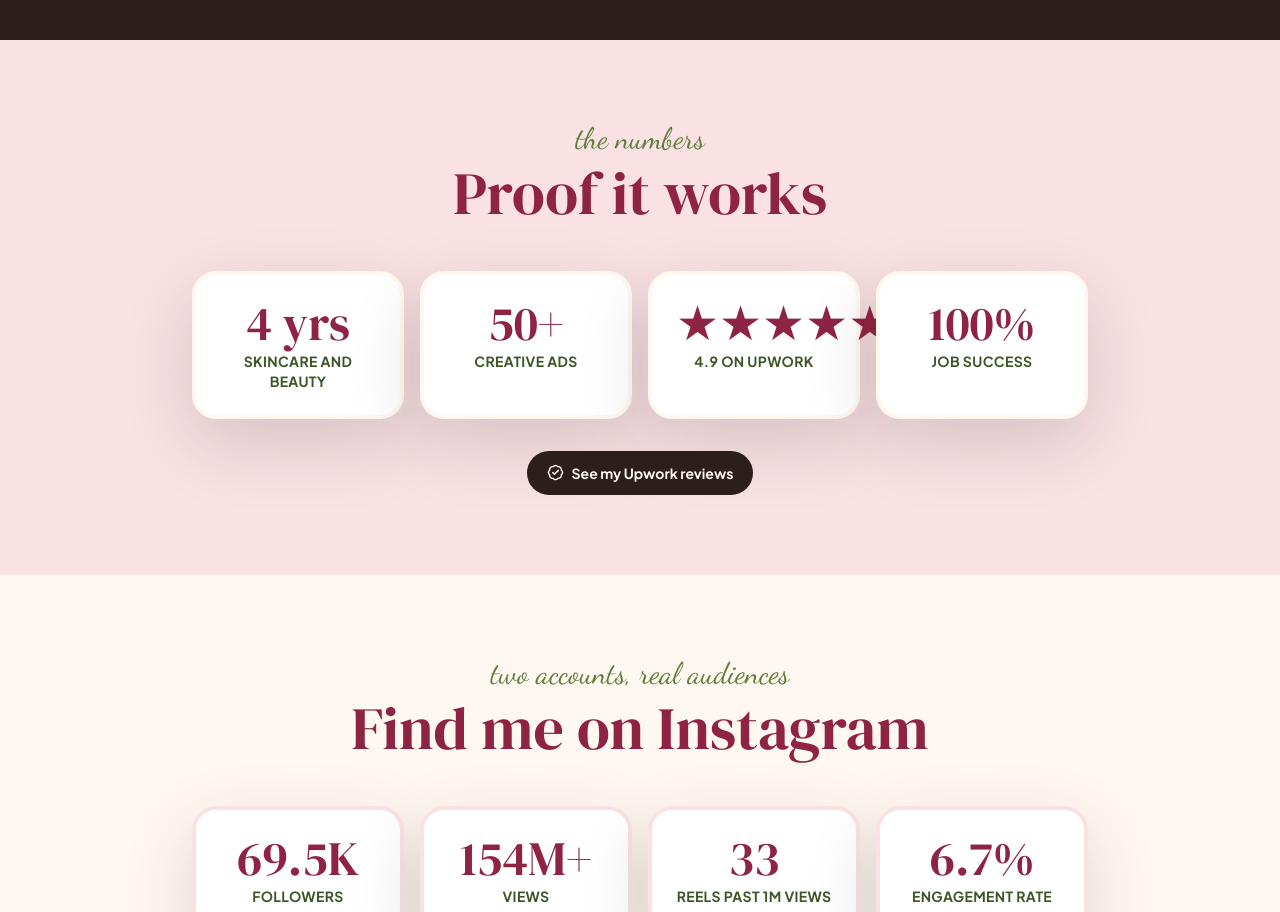
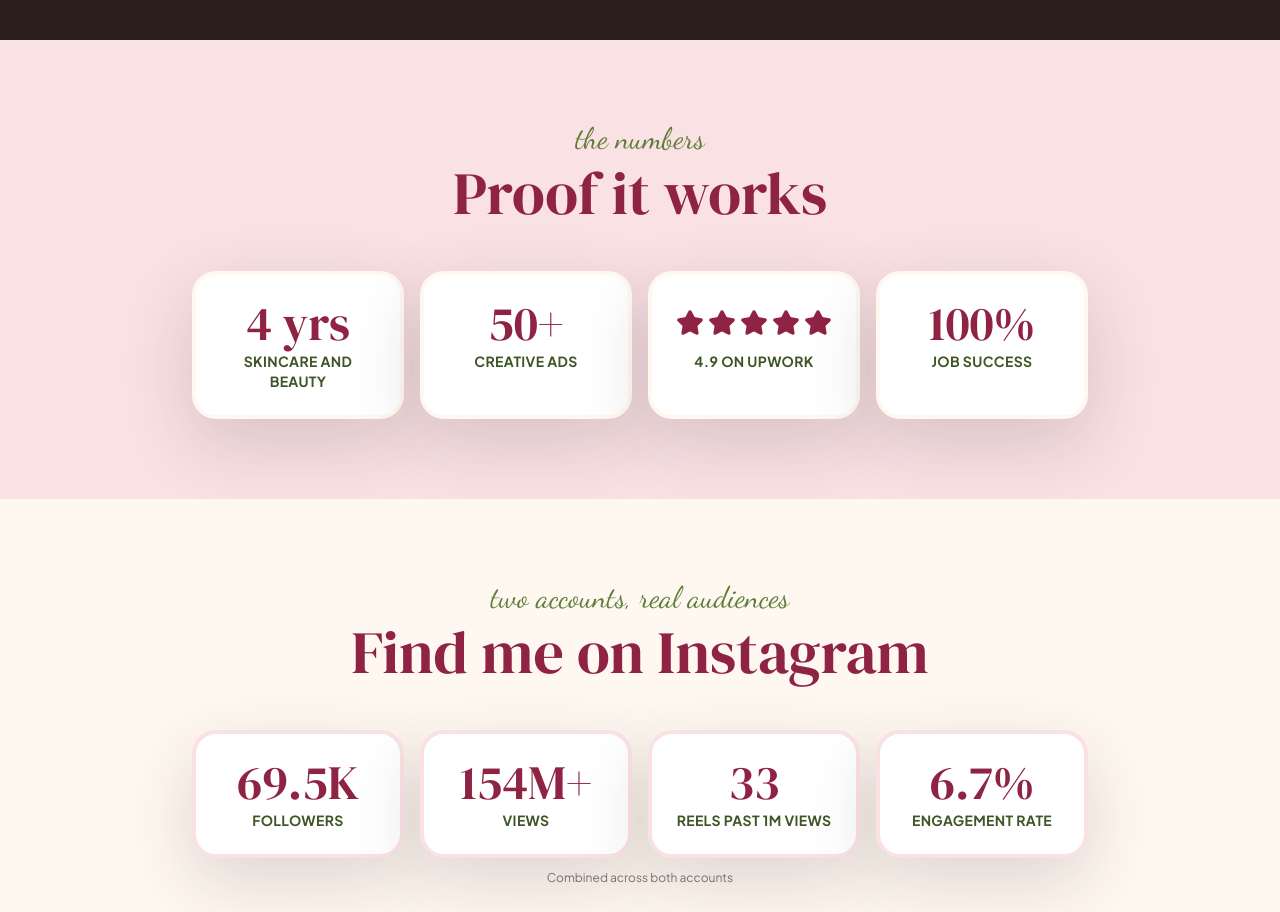
Before and after one commit to Assembler-Fourier/ugcbymysbah, a Next.js app: page / in a window 1280 px wide. Shown: the part 7660-8572 px from the top of the page. Built offline with nearby package versions, Linux system fonts and the light colour scheme.

Commit message:
Typing effect on Proof it works, stars fit the Upwork card, remove Upwork reviews button

```diff
--- a/app/globals.css
+++ b/app/globals.css
@@ -287,6 +287,27 @@ summary {
   }
 }
 
+/* ---------- Typing heading ---------- */
+
+.typing-cursor {
+  display: inline-block;
+  width: 0.06em;
+  height: 0.85em;
+  margin-left: 0.08em;
+  /* Cancels its own width so the cursor never pushes text onto a new line */
+  margin-right: -0.14em;
+  vertical-align: -0.05em;
+  background: currentColor;
+  transition: opacity 0.3s ease;
+  animation: cursor-blink 0.9s steps(1) infinite;
+}
+
+@keyframes cursor-blink {
+  50% {
+    background: transparent;
+  }
+}
+
 /* ---------- Services ---------- */
 
 .service-pill {
--- a/app/page.tsx
+++ b/app/page.tsx
@@ -14,6 +14,7 @@ import {
 import { BookMeButton } from "@/components/BookMeButton";
 import { PopInObserver } from "@/components/PopInObserver";
 import { SocialLogo, type SocialLogoName } from "@/components/SocialLogo";
+import { TypingTitle } from "@/components/TypingTitle";
 import {
   TestimonialRotator,
   type Testimonial,
@@ -120,7 +121,7 @@ const strengths = [
 const proofStats = [
   { value: "4 yrs", label: "skincare and beauty" },
   { value: "50+", label: "creative ads" },
-  { value: "★★★★★", label: "4.9 on Upwork" },
+  { value: "4.9", label: "4.9 on Upwork", stars: true },
   { value: "100%", label: "job success" },
 ];
 
@@ -293,11 +294,17 @@ function SectionTitle({
   script,
   title,
   light = false,
+  typing = false,
 }: {
   script: string;
   title: string;
   light?: boolean;
+  typing?: boolean;
 }) {
+  const titleClass = `font-display text-5xl leading-tight sm:text-6xl ${
+    light ? "text-cream" : "text-berry"
+  }`;
+
   return (
     <div data-pop className="text-center">
       <p
@@ -307,13 +314,11 @@ function SectionTitle({
       >
         {script}
       </p>
-      <h2
-        className={`font-display text-5xl leading-tight sm:text-6xl ${
-          light ? "text-cream" : "text-berry"
-        }`}
-      >
-        {title}
-      </h2>
+      {typing ? (
+        <TypingTitle text={title} className={titleClass} />
+      ) : (
+        <h2 className={titleClass}>{title}</h2>
+      )}
     </div>
   );
 }
@@ -659,34 +664,38 @@ export default function Home() {
 
           <section className="bg-strawberry-milk py-16 sm:py-20">
             <div className="container-shell">
-              <SectionTitle script="the numbers" title="Proof it works" />
-              <div className="mx-auto mt-10 grid max-w-4xl grid-cols-2 gap-4 md:grid-cols-4">
+              <SectionTitle script="the numbers" title="Proof it works" typing />
+              <div className="mx-auto mt-10 grid max-w-4xl grid-cols-[repeat(2,minmax(0,1fr))] gap-4 md:grid-cols-[repeat(4,minmax(0,1fr))]">
                 {proofStats.map((stat, index) => (
                   <div
                     key={stat.label}
                     data-pop
                     style={{ "--pop-delay": `${index * 80}ms` } as CSSProperties}
-                    className="rounded-3xl border-4 border-cream bg-white p-6 text-center shadow-soft"
+                    className="rounded-3xl border-4 border-cream bg-white px-3 py-6 text-center shadow-soft sm:px-6"
                   >
-                    <p className="font-display text-4xl text-berry sm:text-5xl">
-                      {stat.value}
-                    </p>
+                    {stat.stars ? (
+                      <p
+                        className="flex h-10 items-center justify-center gap-0.5 text-berry sm:h-12 sm:gap-1"
+                        aria-label="5 stars"
+                      >
+                        {[0, 1, 2, 3, 4].map((star) => (
+                          <Star
+                            key={star}
+                            aria-hidden="true"
+                            className="size-5 fill-current sm:size-7"
+                          />
+                        ))}
+                      </p>
+                    ) : (
+                      <p className="font-display text-4xl text-berry sm:text-5xl">
+                        {stat.value}
+                      </p>
+                    )}
                     <p className="mt-1 text-sm font-bold uppercase tracking-wide text-matcha-deep">
                       {stat.label}
                     </p>
                   </div>
                 ))}
-              </div>
-              <div className="mt-8 text-center">
-                <a
-                  href={profileLinks.upwork}
-                  target="_blank"
-                  rel="noreferrer"
-                  className="focus-ring inline-flex min-h-11 items-center gap-2 rounded-full bg-cocoa px-5 text-sm font-bold text-cream transition hover:-translate-y-1 hover:bg-berry"
-                >
-                  <BadgeCheck aria-hidden="true" size={17} />
-                  See my Upwork reviews
-                </a>
               </div>
             </div>
           </section>
--- /dev/null
+++ b/components/TypingTitle.tsx
@@ -0,0 +1,65 @@
+"use client";
+
+import { useEffect, useRef, useState } from "react";
+
+// A heading that types itself out, letter by letter, when it scrolls into view.
+// An invisible copy of the full text holds the space so nothing jumps around,
+// and screen readers and search engines always get the whole heading.
+export function TypingTitle({ text, className = "" }: { text: string; className?: string }) {
+  const ref = useRef<HTMLHeadingElement>(null);
+  const [count, setCount] = useState(0);
+  const [done, setDone] = useState(false);
+
+  useEffect(() => {
+    const heading = ref.current;
+    if (!heading) {
+      return;
+    }
+
+    let typer = 0;
+    let cursorTimer = 0;
+    const observer = new IntersectionObserver(
+      ([entry]) => {
+        if (!entry.isIntersecting) {
+          return;
+        }
+        observer.disconnect();
+        if (window.matchMedia("(prefers-reduced-motion: reduce)").matches) {
+          setCount(text.length);
+          setDone(true);
+          return;
+        }
+        let typed = 0;
+        typer = window.setInterval(() => {
+          typed += 1;
+          setCount(typed);
+          if (typed >= text.length) {
+            window.clearInterval(typer);
+            cursorTimer = window.setTimeout(() => setDone(true), 1800);
+          }
+        }, 95);
+      },
+      { threshold: 0.6 },
+    );
+    observer.observe(heading);
+
+    return () => {
+      observer.disconnect();
+      window.clearInterval(typer);
+      window.clearTimeout(cursorTimer);
+    };
+  }, [text]);
+
+  return (
+    <h2 ref={ref} className={`relative inline-block ${className}`}>
+      <span className="sr-only">{text}</span>
+      <span aria-hidden="true" className="invisible">
+        {text}
+      </span>
+      <span aria-hidden="true" className="absolute inset-0 text-left">
+        {text.slice(0, count)}
+        <span className={`typing-cursor ${done ? "opacity-0" : ""}`} />
+      </span>
+    </h2>
+  );
+}
```
